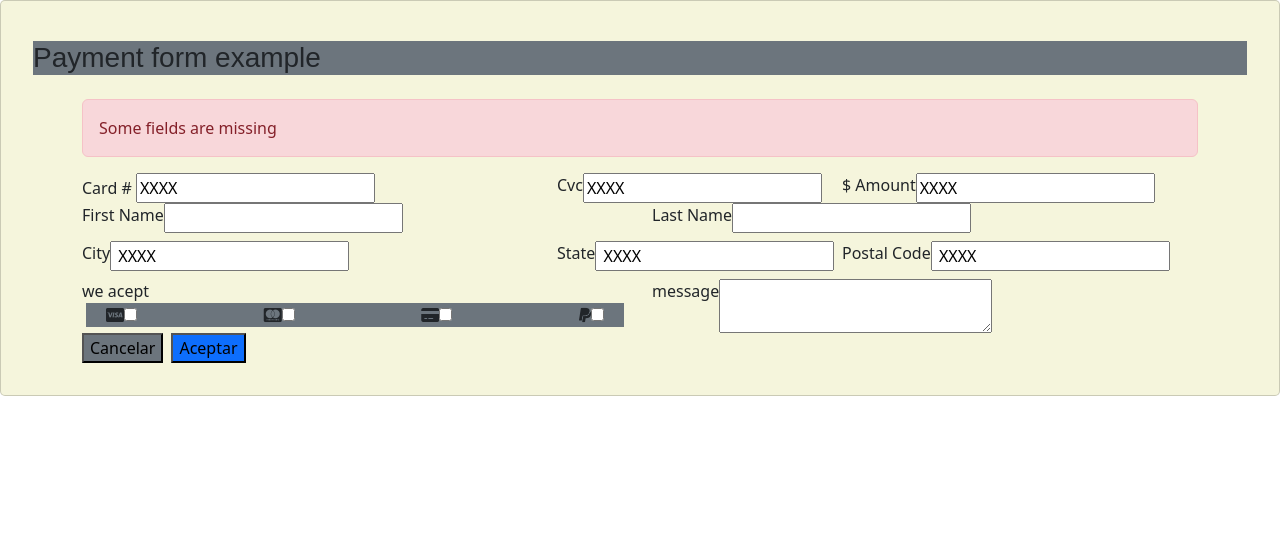
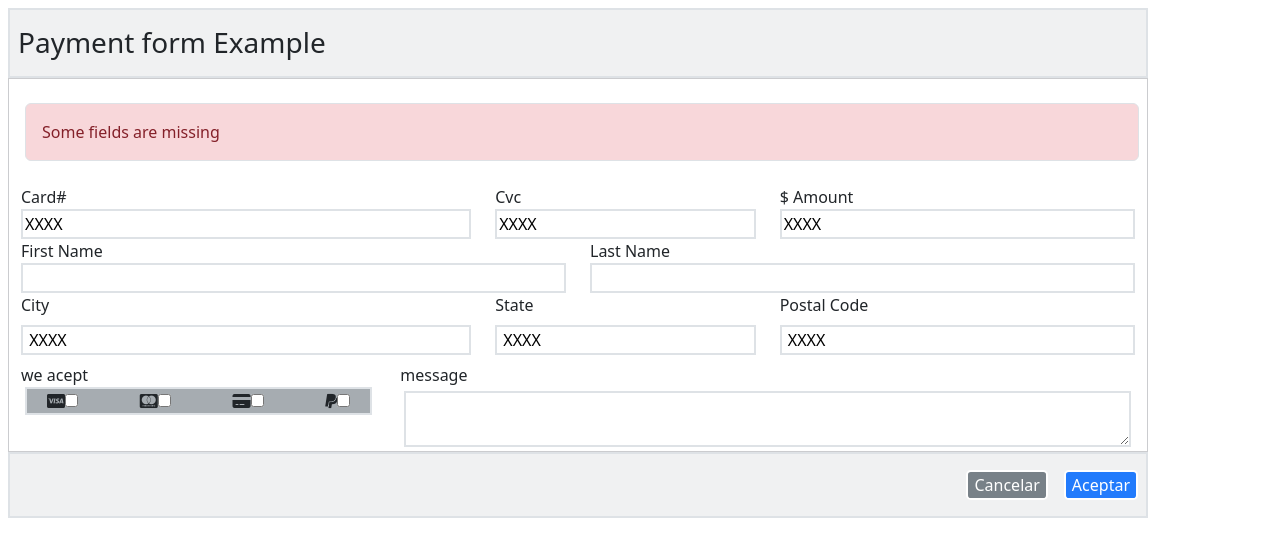
Before and after one commit to E-Vivanco/formulario_bs, a plain HTML site: page index.html in a window 1280 px wide. Drawn offline with nearby package versions, Linux system fonts and the light colour scheme.

Commit message:
actualizacion 25Nov 1:39am

```diff
--- a/index.html
+++ b/index.html
@@ -9,15 +9,25 @@
         <link rel="stylesheet" href="styles.css" />
 </head>
 <body>
-<div class="card" style="border-radius: 5px; background-color:beige;">
+<!--<div class="card" style="border-radius: 5px; background-color:beige;">
     <div class="card-body">
       <h1 class="card-title mx-3 my-4 bg-secondary fs-3" style="font-family:Arial, Helvetica, sans-serif;">Payment form example</h1>
-      <p class="card-text" style="font-family:Cambria, Cochin, Georgia, Times, 'Times New Roman', serif">
-        <div class="container">
+      <p class="card-text" style="font-family:Cambria, Cochin, Georgia, Times, 'Times New Roman', serif">-->
+        <div class="container my-2 py-0 mx-2 px-0 w-800 h-400">
+          <section id="titulo">
+            <div class="row">
+               <div class="col-12 col-md-12 col-sm-12" >
+                 <div class="bg-secondary w-100 h-30 my-0 py-0 border border-2"style="--bs-bg-opacity: .1; border: 1px solid #65677133;" >
+                    <h3 class="my-3 mx-2">Payment form Example</h3>
+                 </div>
+               </div>
+            </div>
+           </section>
+           <div class="container my-0 mx-0" style="border: 1px solid #65677155;">
            <section id="alerta">
                 <div class="row">
-                   <div class="col-12">
-                       <div class="alert alert-danger" styles="color: pink;" role="alert">
+                   <div class="col-12 col-md-12 col-sm-12 my-2 mx-1">
+                       <div class="alert alert-danger my-3 border border-1" styles="color: pink;" role="alert">
                            Some fields are missing
                          </div>
                        </div>
@@ -26,80 +36,95 @@
             <section id="data-card">
                 <div class="row">
                 <div class="col-5 col-md-5 col-sm-4">
+                    Card#
                    <div class="d- flex flex-direction-column">
-                        <label>Card #</label>
-                        <input type="text" name="card" value="XXXX" >
+                        <input class="w-100 h-30 border border-2" type="text" name="card" value="XXXX" style="border-radius: 0.1px;">
                    </div>
                 </div>
-                 <div class="col-4 col-md-3 col-sm-3 mx d-flex flex-direction-column">
-                   <label>Cvc</label>
-                   <input type="text" name="cvc" value="XXXX" >
+                 <div class="col-4 col-md-3 col-sm-3">
+                   Cvc
+                   <div class="d-flex flex-direction-column">
+                   <input class="w-100 h-30 border border-2" type="text" name="cvc" value="XXXX">
                    </div>
-                 <div class="col-3 col-md-4 col-sm-5 d-flex flex-direction-column ">
-                   <label>$ Amount</label>
-                   <input type="text" name="amount" value="XXXX" >
+                 </div>
+                 <div class="col-3 col-md-4 col-sm-5">
+                   $ Amount
+                   <div class="d-flex flex-direction-column">
+                   <input class="w-100 h-30 border border-2" type="text" name="amount" value="XXXX" >
+                   </div>
                  </div>
                  </div>
             </section>
             <section id="data-user">
                 <div class="row">
-                    <div class="col-6">
-                        <div class="d-flex flex-direction-column">
-                            <label>First Name</label>
-                            <input type="text" name="firstname" value=" " >
+                    <div class="col-6 col-md-6 col-sm-6">
+                        First Name
+                        <div class="d-flex flex-direction-column mx px">
+                            <input class="w-100 h-30 border border-2" type="text" name="firstname" value=" " >
                         </div>
                     </div>
-                <div class="col-6">
-                    <div class="d-flex flex-direction-column">
-                        <label>Last Name</label>
-                        <input type="text" name="lastname" value=" " >
+                <div class="col-6 col-md-6 col-sm-6">
+                    Last Name
+                    <div class="d-flex flex-direction-column py">
+                        <input class="w-100 h-30 border border-2" type="text" name="lastname" value=" " >
                     </div>
                         <!-- aqui van datos 2-->
+                </div>
                 </div>
             </section>
             <section id="data-direction">
                 <div  class="row">
-                <div class="col-5 col-md-5 col-sm-4 my-2 d-flex flex-direction-column">
-                    <label>City</label>
-                    <input type="text" name="city" value=" XXXX" >
+                  <div class="col-5 col-md-5 col-sm-4">
+                    City
+                    <div class="my-2 d-flex flex-direction-column">
+                    <input class="w-100 h-30 border border-2" type="text" name="city" value=" XXXX">
                     </div>
-                <div class="col-4 col-md-3 col-sm-3 my-2 d-flex flex-direction-column">
-                    <label>State</label>
-                    <input type="text" name="state" value=" XXXX" >
                 </div>
-                <div class="col-3 col-md-4 col-sm-5 my-2 d-flex flex-direction-column">
-                    <label>Postal Code</label>
-                    <input type="text" name="postal-code" value=" XXXX" >
+                <div class="col-4 col-md-3 col-sm-3">
+                    State
+                    <div class="my-2 d-flex flex-direction-column">
+                    <input class="w-100 h-30 border border-2" type="text" name="state" value=" XXXX">
+                    </div>
+                </div>
+                <div class="col-3 col-md-4 col-sm-5 ">
+                    Postal Code
+                    <div class="my-2 d-flex flex-direction-column">
+                        <input class="w-100 h-30 border border-2" type="text" name="postal-code" value=" XXXX">
+                </div>
                 </div>
                 </div>
             </section>
             <section id="Pay-message">
               <div class="row">
-                <div class="col-6 col-md-6 col-sm-6">
+                <div class="col-4 col-md-4 col-sm-3">
                     we acept
-                    <div class=" d-flex justify-content-between bg-secondary w-10 h-5 mx-1 p-1">
+                    <div class="border border-2 d-flex justify-content-between bg-secondary w-10 h-5 mx-1 p-1" style="--bs-bg-opacity: .6;">
                         <i class="fa-brands fa-cc-visa fa-1x mx-2 px-2"><input type="checkbox" id="c-visa" value=" "></i>
                         <i class="fa-brands fa-cc-mastercard fa-1x mx-2 px-2"><input type="checkbox" id="c-visa" value=" "></i>
                        <i class="fa-solid fa-credit-card fa-1x mx-2 px-2"><input type="checkbox" id="c-visa" value=" "></i>
                        <i class="fa-brands fa-paypal fa-1x mx-2 px-2"><input type="checkbox" id="c-visa" value=" "></i>
                     </div>
                 </div>
-                <div class="col-6 col-md-6 col-sm-6 d-flex flex-direction-column">
-                    <label>message</label>
-                    <textarea class="w-50 h-20"></textarea>
+                <div class="col-8 col-md-8 col-sm-9">
+                      message
+                    <div class="my-1 mx-1 w-1000 h-550 d-flex flex-direction-column">
+                        <textarea class="w-100 h-30 border border-2"></textarea>
+                    </div>
                 </div>
                     <!-- aqui van datos 4-->
                 </div>
             </section>
+           </div>
             <section id="footer">
-            <div class="footer d-flex justify-content-rigth align-items-rigth">
-             <button class="card-text bg-secondary mx" style="border-radio:20px;">Cancelar</a></button>
-             <button class="card-text bg-primary mx-2">Aceptar</a></button>
+              <div class="row">
+              <div class="col-12 col-md-12 col-sm-12">
+              <div class="d-flex flex-row-reverse bg-secondary w-100 h-30 my-0 py-0 border border-2" style="--bs-bg-opacity: .1; border: 1px solid #65677133;">
+                <button class="bg-primary my-3 mx-2 border border-white" style="color: white; border-radius: 0.6vh; --bs-bg-opacity: .9;">Aceptar</button>
+                <button class="bg-secondary my-3 mx-2 border border-white" style="color: white; border-radius: 0.6vh; --bs-bg-opacity: .9;">Cancelar</button>
+              </div>
+              </div>
              </div>
             </section>
-    </div>
-      </p>
-</div>
           </div>
   <script src="https://cdn.jsdelivr.net/npm/bootstrap@5.2.3/dist/js/bootstrap.bundle.min.js" integrity="sha384-kenU1KFdBIe4zVF0s0G1M5b4hcpxyD9F7jL+jjXkk+Q2h455rYXK/7HAuoJl+0I4" crossorigin="anonymous"></script>
 </body>
```
Also changed, not shown: index1.html (added, +106 -0 lines). Lines whose indentation alone changed are shown as unchanged.
